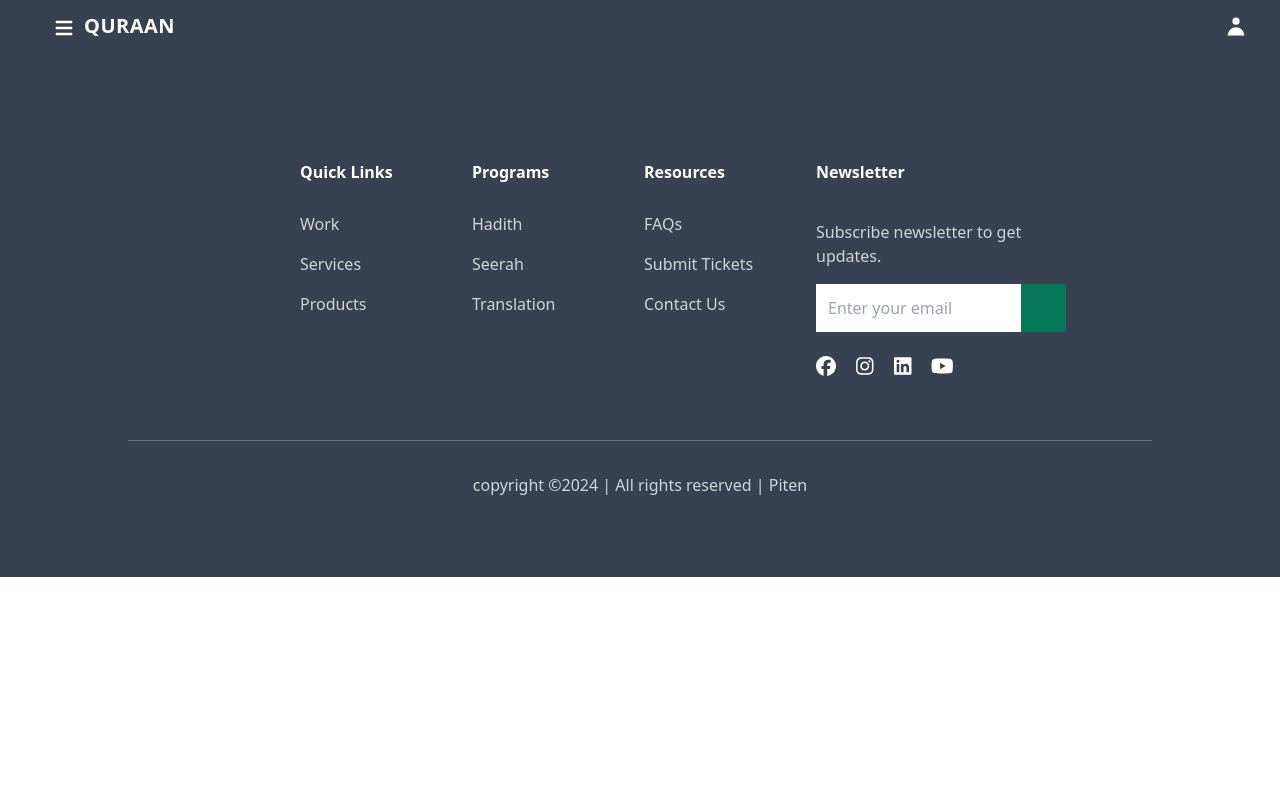
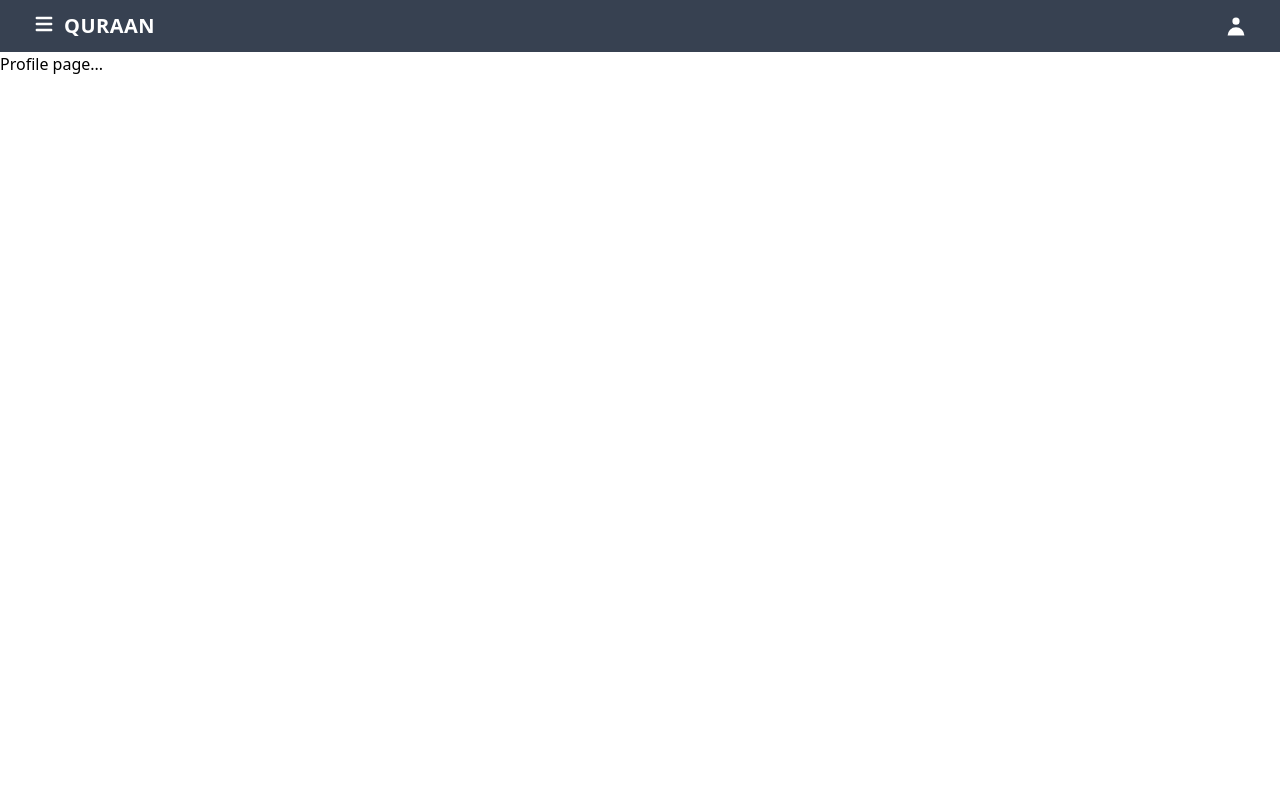
Before and after one commit to Sadam-PK/quran-pwa, a React (Create React App) app in the folder client/: page /profile in a window 1280 px wide. Shown: the top 800 px of the page. Built offline with nearby package versions, Linux system fonts and the light colour scheme.

Commit message:
toggle for menu added, profile page and routing added, but to be updated

```diff
--- a/client/src/App.js
+++ b/client/src/App.js
@@ -8,6 +8,7 @@ import Home from "./pages/Home";
 // import MySql from "./pages/mysql";
 import SurahDetails from "./pages/SurahDetails";
 import Ayah from "./pages/Ayah";
+import Profile from "./pages/profile";
 
 function App() {
   return (
@@ -19,6 +20,7 @@ function App() {
         {/* <Route path="/mysql" element={<MySql />} /> */}
         <Route path="/surah/:id/ayahs" element={<SurahDetails />} />
         <Route path="/ayah/:id" element={<Ayah />} />
+        <Route path="/profile" element={<Profile />} />
       </Routes>
       <Footer/>
     </Router>
--- a/client/src/components/Header.jsx
+++ b/client/src/components/Header.jsx
@@ -1,17 +1,34 @@
 import { MenuIcon, UserIcon } from "@heroicons/react/solid";
+import { FontAwesomeIcon } from "@fortawesome/react-fontawesome";
+import { faRectangleXmark } from "@fortawesome/free-solid-svg-icons";
+import Profile from "../pages/profile";
+
+import { useState } from "react";
+import Menu from "../components/Menu";
 // import SurahList from "../pages/SurahList";
 
 export default function Header() {
+  const [isOpen, setIsOpen] = useState(false);
+
+  const handleMenu = () => {
+    setIsOpen(!isOpen);
+  };
+
   return (
     <div className="">
       <div className="flex flex-row justify-between py-3 px-8 items-center bg-gray-700">
         <ul className="flex gap-2">
           {/* ------- menu button --------  */}
-          <li className="pt-1 pl-5">
-            <a href="_blank">
+
+          <li className="size-6 text-white" onClick={handleMenu}>
+            {/* <MenuIcon/> */}
+            {isOpen ? (
+              <FontAwesomeIcon icon={faRectangleXmark} />
+            ) : (
               <MenuIcon className="size-6 text-white" />
-            </a>
+            )}
           </li>
+
           <li className="font-bold text-xl text-white">
             <a href="/" className="tracking-wide">
               QURAAN
@@ -20,16 +37,15 @@ export default function Header() {
         </ul>
         <ul className="flex gap-3 justify-center items-center">
           <li>
-            <a href="_blank">
-              <UserIcon className="size-6 text-white" />
+            <a href="/profile">
+              <UserIcon className="size-6 text-white">
+                <Profile />
+              </UserIcon>
             </a>
           </li>
         </ul>
       </div>
-      {/* <div className="h-2"></div> */}
-      {/* <div className="flex justify-center py-10 bg-gray-400">
-        <SearchInput placeholder="Search what you want to read?" />
-      </div> */}
+      {isOpen && <Menu />}
     </div>
   );
 }
--- /dev/null
+++ b/client/src/components/Menu.jsx
@@ -0,0 +1,7 @@
+export default function Menu() {
+  return (
+    <div className="w-[20vw] bg-red-400 h-screen left-0  absolute p-3">
+      this is my menu
+    </div>
+  );
+}
--- a/client/src/pages/SurahList.jsx
+++ b/client/src/pages/SurahList.jsx
@@ -54,6 +54,7 @@ export default function SurahList() {
     navigate(`/surah/${id}/ayahs`);
   };
 
+
   return (
     <div>
        <div className="flex justify-center py-10 bg-gray-400">
--- /dev/null
+++ b/client/src/pages/profile.jsx
@@ -0,0 +1,3 @@
+export default function Profile(){
+    return <div className="h-screen">Profile page...</div>
+}
```
Also changed, not shown: 1 other file (tests, documents, lock files or other folders).
